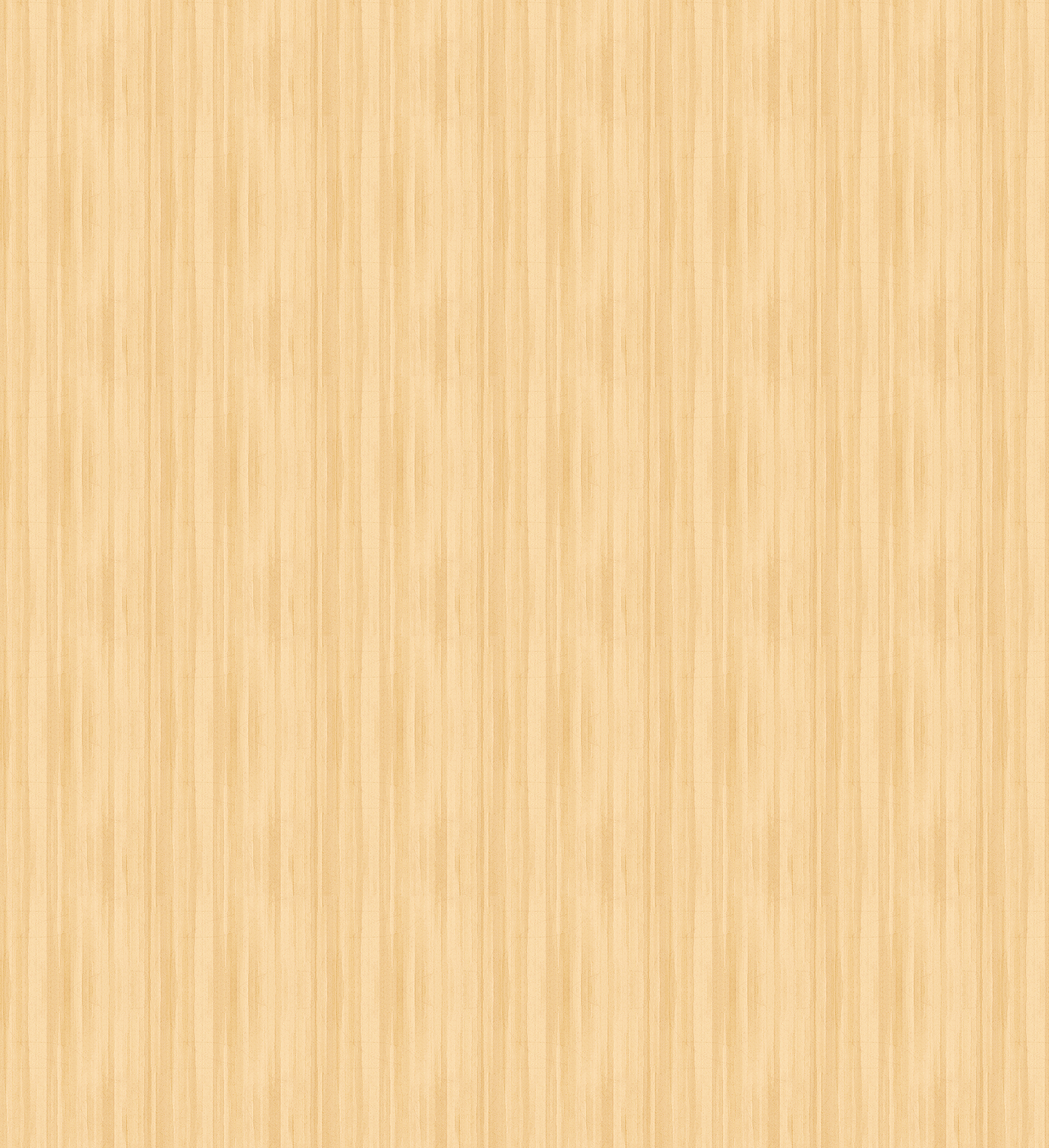
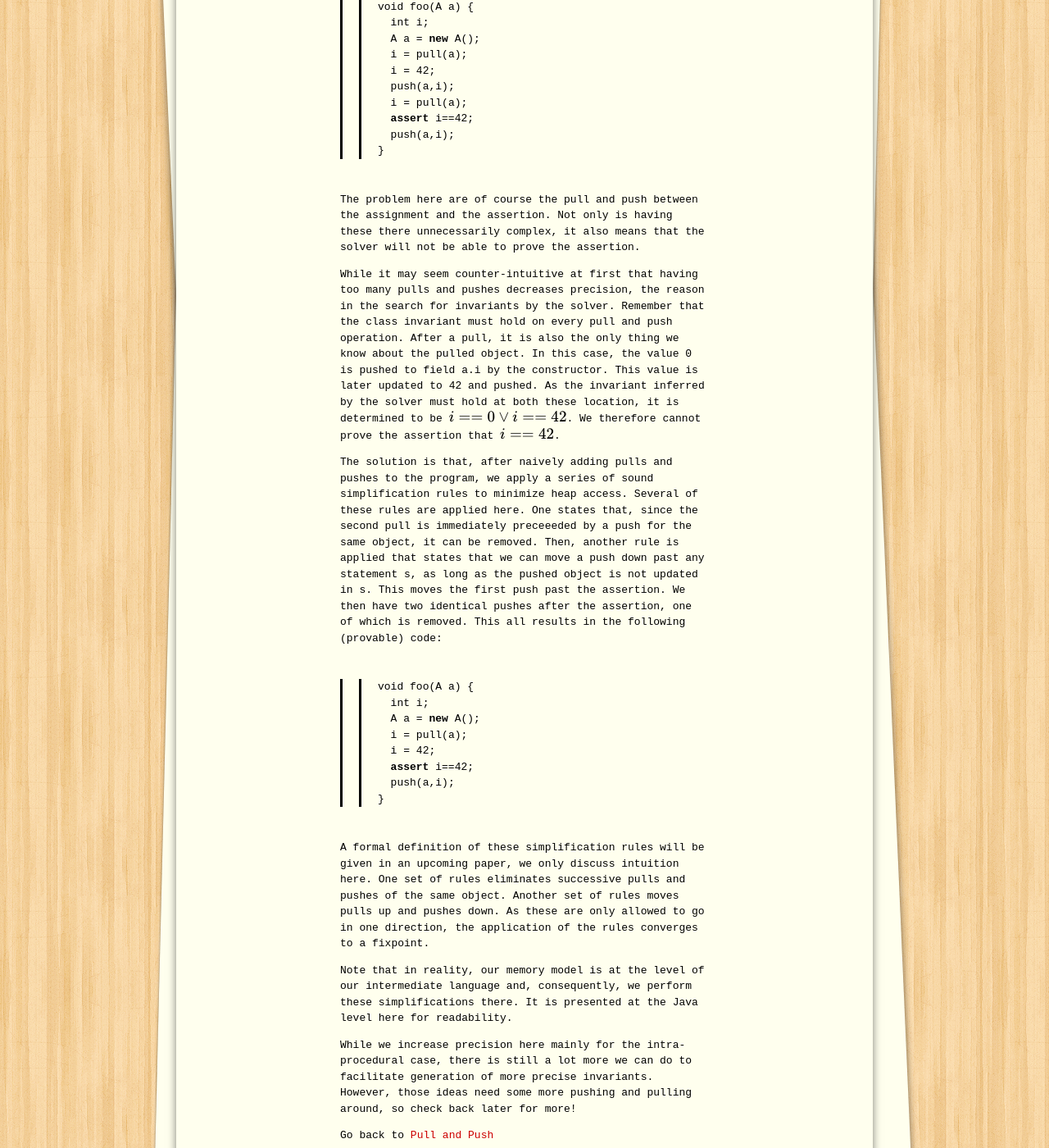
Before and after one commit to jayhorn/jayhorn, a Jekyll site: the page built from _posts/2016-08-04-moving-pull-and-push.md, in a window 1280 px wide and 1400 px high, scrolled down 1329 px. Shown: the whole window at 82% size. Built offline with Jekyll 4.4.1, drawn with Linux system fonts in a browser that asks for light colours; formulas are drawn with MathJax 3; some of the changed text lies outside the part shown.

Commit message:
Update 2016-08-04-moving-pull-and-push.md

````diff
--- a/_posts/2016-08-04-moving-pull-and-push.md
+++ b/_posts/2016-08-04-moving-pull-and-push.md
@@ -1,9 +1,59 @@
 ---
 layout: post
 title:  "Less is More: Moving pull and push"
-date:   2016-08-04 00:01:00
+date:   2016-08-23 00:01:00
 categories: jekyll
 ---
+
+Our goal is to translate Java to Horn clauses that are actually solvable by off-the-shelf tools. This requires some insight into the inner workings of these solvers. Traditional heap models often introduce quantifiers in multiple dimensions, which result in major headaches for the solver. Since that poor guy is already doing all of our dirty work, we try to make life a bit easier for him by using a simpler than usual, lightweight heap model. That \\push-pull\\ model and the reasoning behind it are described in [this post]({{ site.github.url }}{% post_url 2016-08-03-pull-and-push %}), here we discuss why and how to limit access to the heap.
+
+In a nutshell, our heap model entails the following: any time we access an object, we first pull it from the heap into local variables; optionally, these locals are updated; then we push the locals back to the heap. On each pull and push, the class invariant must hold. The naive approach to adding pulls and pushes is thus to add a pair of them around each field access. This, however, is not precise enough.
+
+Consider the following example:
+```java
+class A {
+  int i;
+}
+
+void foo(A a) {
+  A a = new A();
+  a.i = 42;
+  assert a.i==42;
+}
+```
+For the sake of the example, assume that the constructor for `A` ends with a push of `0` to the `i` field. When we add pulls and pushes around the field accesses, we end up with the following:
+```java
+void foo(A a) {
+  int i;
+  A a = new A();
+  i = pull(a);
+  i = 42;
+  push(a,i);
+  i = pull(a);
+  assert i==42;
+  push(a,i);
+}
+```
+The problem here are of course the pull and push between the assignment and the assertion. Not only is having these there unnecessarily complex, it also means that the solver will not be able to prove the assertion.
+
+While it may seem counter-intuitive at first that having too many pulls and pushes decreases precision, the reason in the search for invariants by the solver. Remember that the class invariant must hold on every pull and push operation. After a pull, it is also the only thing we know about the pulled object. In this case, the value `0` is pushed to field `a.i` by the constructor. This value is later updated to `42` and pushed. As the invariant inferred by the solver must hold at both these location, it is determined to be $$i==0 \vee i==42$$. We therefore cannot prove the assertion that $$i==42$$.
+
+The solution is that, after naively adding pulls and pushes to the program, we apply a series of sound simplification rules to minimize heap access. Several of these rules are applied here. One states that, since the second pull is immediately preceeeded by a push for the same object, it can be removed. Then, another rule is applied that states that we can move a push down past any statement `s`, as long as the pushed object is not updated in `s`. This moves the first push past the assertion. We then have two identical pushes after the assertion, one of which is removed. This all results in the following (provable) code:
+```java
+void foo(A a) {
+  int i;
+  A a = new A();
+  i = pull(a);
+  i = 42;
+  assert i==42;
+  push(a,i);
+}
+```
+A formal definition of these simplification rules will be given in an upcoming paper, we only discuss intuition here. One set of rules eliminates successive pulls and pushes of the same object. Another set of rules moves pulls up and pushes down. As these are only allowed to go in one direction, the application of the rules converges to a fixpoint.
+
+Note that in reality, our memory model is at the level of our intermediate language and, consequently, we perform these simplifications there. It is presented at the Java level here for readability.
+
+While we increase precision here mainly for the intra-procedural case, there is still a lot more we can do to facilitate generation of more precise invariants. However, those ideas need some more pushing and pulling around, so check back later for more!
 
 Go back to [Pull and Push]({{ site.github.url }}{% post_url 2016-08-03-pull-and-push %})
 
````
